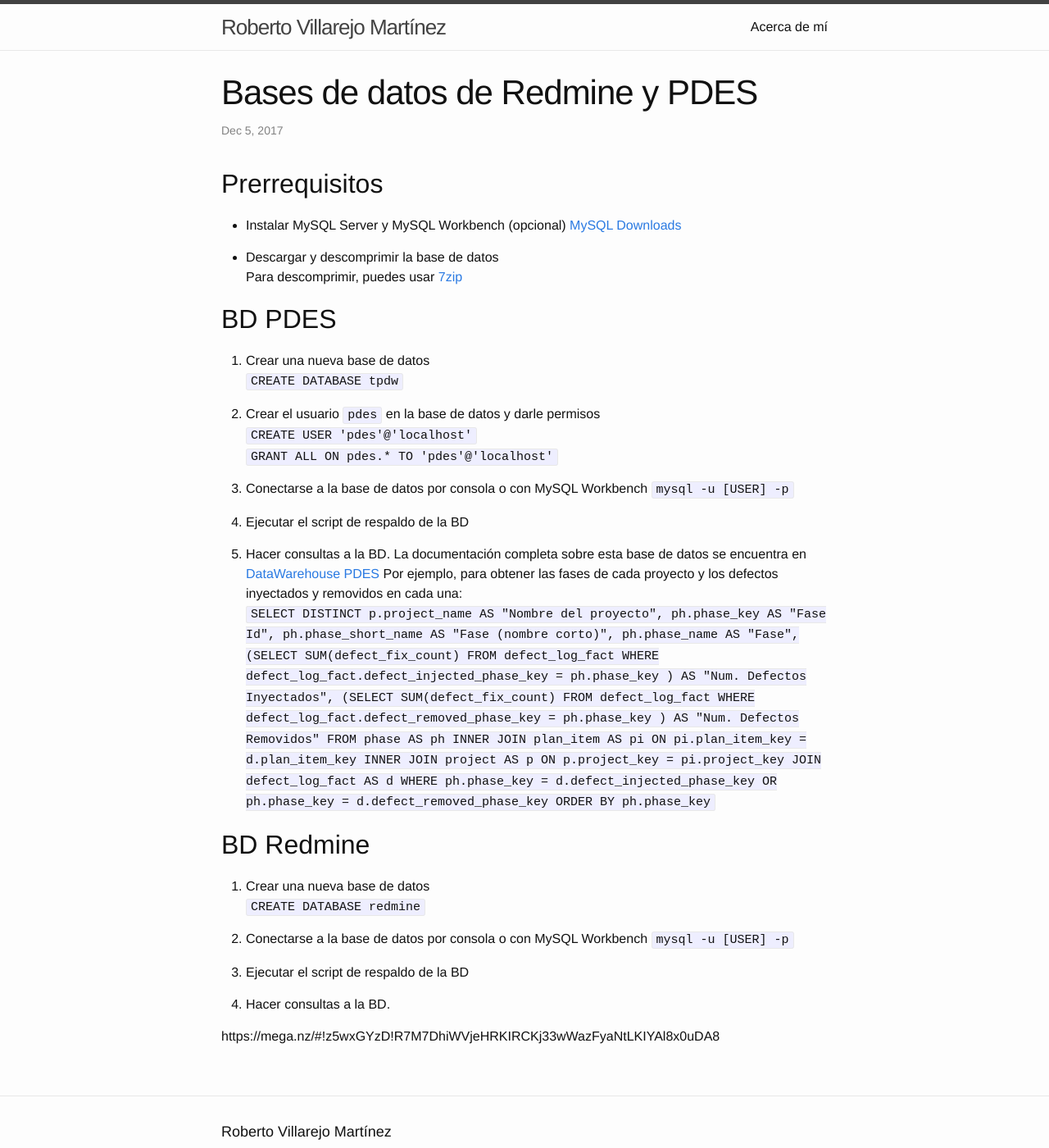
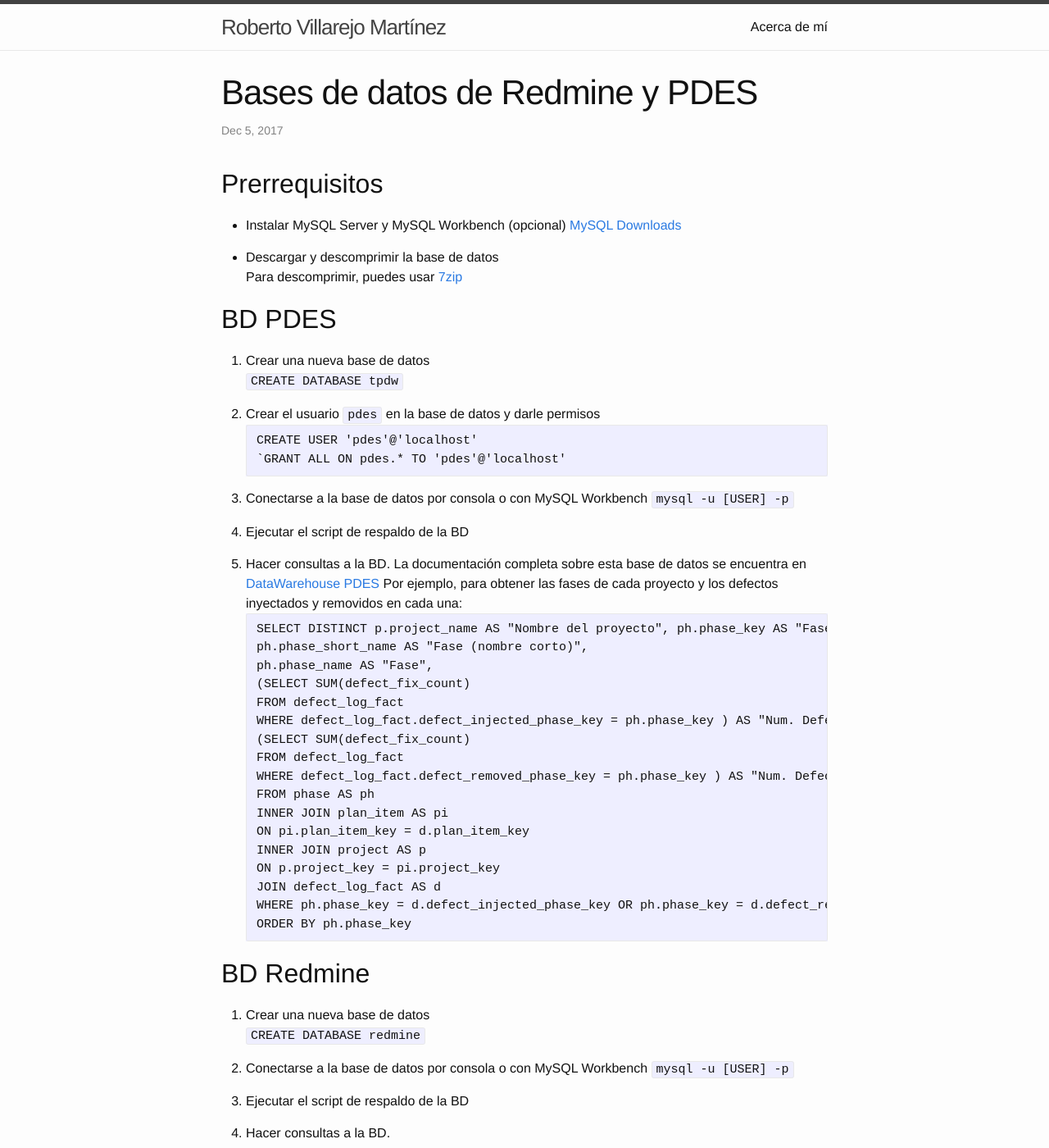
Before and after one commit to robertovillarejo/robertovillarejo, a Jekyll site: the page built from _posts/2017-12-05-QA-PDES-Redmine.md, in a window 1280 px wide and 1400 px high. Shown: the whole window at 82% size. Built offline with Jekyll 4.4.1, drawn with Linux system fonts in a browser that asks for light colours.

Commit message:
Update QA posts

````diff
--- a/_posts/2017-12-05-QA-PDES-Redmine.md
+++ b/_posts/2017-12-05-QA-PDES-Redmine.md
@@ -19,8 +19,10 @@ Para descomprimir, puedes usar [7zip](http://www.7-zip.org/)
 `CREATE DATABASE tpdw`
 
 2. Crear el usuario `pdes` en la base de datos y darle permisos
-`CREATE USER 'pdes'@'localhost'`
-`GRANT ALL ON pdes.* TO 'pdes'@'localhost'`
+```
+CREATE USER 'pdes'@'localhost'
+`GRANT ALL ON pdes.* TO 'pdes'@'localhost'
+```
 
 3. Conectarse a la base de datos por consola o con MySQL Workbench
 `mysql -u [USER] -p`
@@ -29,7 +31,8 @@ Para descomprimir, puedes usar [7zip](http://www.7-zip.org/)
 
 5. Hacer consultas a la BD. La documentación completa sobre esta base de datos se encuentra en [DataWarehouse PDES](https://www.processdash.com/pdes-tpdw)
 Por ejemplo, para obtener las fases de cada proyecto y los defectos inyectados y removidos en cada una:
-`SELECT DISTINCT p.project_name AS "Nombre del proyecto", ph.phase_key AS "Fase Id",
+```
+SELECT DISTINCT p.project_name AS "Nombre del proyecto", ph.phase_key AS "Fase Id",
 ph.phase_short_name AS "Fase (nombre corto)",
 ph.phase_name AS "Fase",
 (SELECT SUM(defect_fix_count)
@@ -45,7 +48,8 @@ INNER JOIN project AS p
 ON p.project_key = pi.project_key
 JOIN defect_log_fact AS d
 WHERE ph.phase_key = d.defect_injected_phase_key OR ph.phase_key = d.defect_removed_phase_key
-ORDER BY ph.phase_key`
+ORDER BY ph.phase_key
+```
 
 ## BD Redmine
 
@@ -58,5 +62,3 @@ ORDER BY ph.phase_key`
 3. Ejecutar el script de respaldo de la BD
 
 4. Hacer consultas a la BD.
-
-https://mega.nz/#!z5wxGYzD!R7M7DhiWVjeHRKIRCKj33wWazFyaNtLKIYAl8x0uDA8
````
Also changed, not shown: _posts/2017-12-04-Reporting-Demonstrations-PDES.md (+5 -3 lines), 1 other file.
